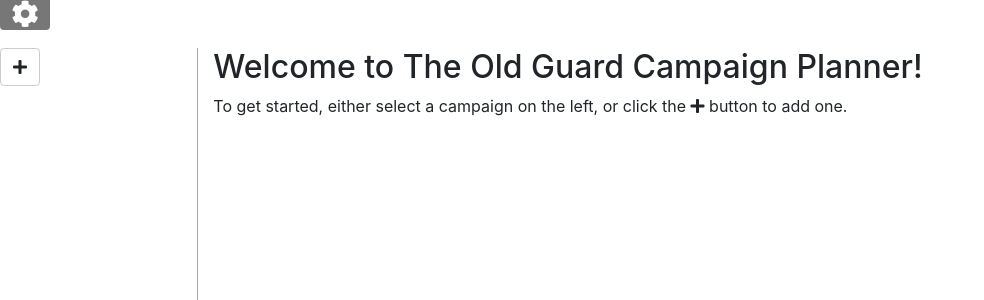
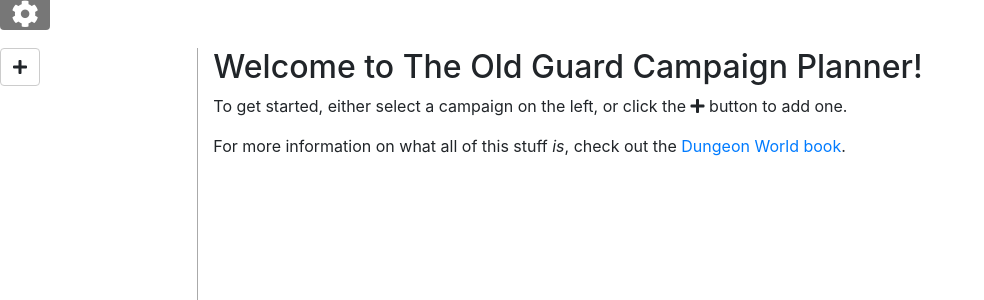
Before and after one commit to TheOldGuard/campaign-planner, an Angular app: page / in a window 1280 px wide. Shown: the top 300 px of the page, without its empty margins (0-984 px from the left). Built offline with nearby package versions, Linux system fonts and the light colour scheme; what ng-contenteditable, ngx-drag-drop would draw is missing.

Commit message:
Added link to Dungeon World info on campaign planning

```diff
--- a/src/app/app.component.html
+++ b/src/app/app.component.html
@@ -15,6 +15,7 @@
     <div *ngIf='!selectedCampaign'>
       <h2>Welcome to The Old Guard Campaign Planner!</h2>
       <p>To get started, either select a campaign on the left, or click the <i class="fas fa-plus"></i> button to add one.</p>
+      <p>For more information on what all of this stuff <em>is</em>, check out the <a href="http://book.dwgazetteer.com/fronts.html" target="_blank">Dungeon World book</a>. </p>
     </div>
   </div>
 </div>
```
